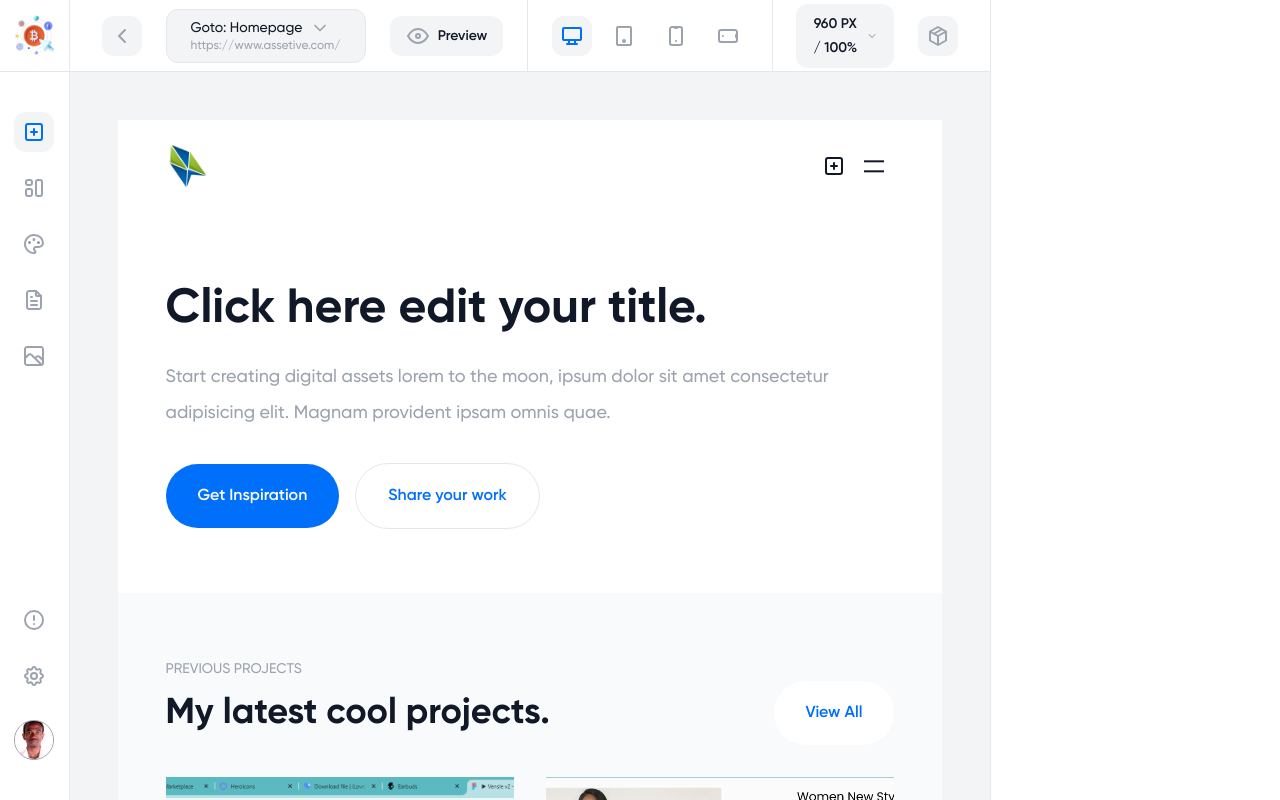
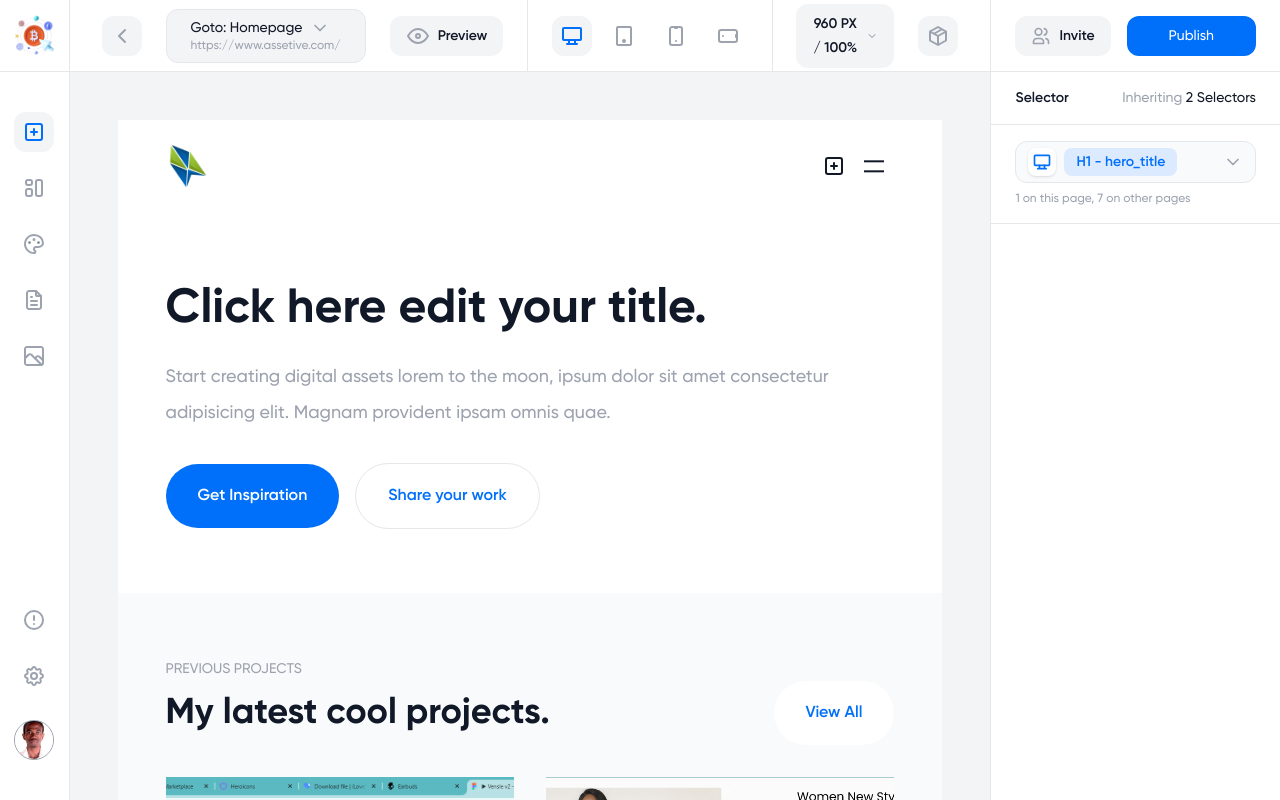
Before and after one commit to olufsenglo/assetive, a React (Vite) app: page / in a window 1280 px wide. Built offline with nearby package versions, Linux system fonts and the light colour scheme.

Commit message:
Add action details to side panel

```diff
--- a/src/App.jsx
+++ b/src/App.jsx
@@ -6,6 +6,7 @@ import DeviceTabletIcon from "./icons/device-tablet.svg?component";
 import DeviceMobileIcon from "./icons/device-mobile.svg?component";
 import DeviceMobilerotatedIcon from "./icons/device-mobile-rotated.svg?component";
 import PackageIcon from "./icons/package.svg?component";
+import UsersIcon from "./icons/users.svg?component";
 import SquarePlusIcon from "./icons/square-plus.svg?component";
 import LayoutIcon from "./icons/layout.svg?component";
 import Palette from "./icons/palette.svg?component";
@@ -211,6 +212,42 @@ function App() {
         </main>
       </div>
       <aside className="flex h-screen w-[300px] flex-col border-l border-gray-200 bg-white">
+        <div className="flex h-18 items-center gap-x-4 border-b border-gray-200 px-6">
+          <button className="flex items-center justify-center gap-x-2 rounded-xl bg-gray-100 px-4 py-2">
+            <UsersIcon className="h-5 w-5 stroke-current text-gray-400" />
+            <span className="text-sm font-semibold leading-6">Invite</span>
+          </button>
+          <button className="flex flex-1 items-center justify-center gap-x-2 rounded-xl bg-blue-600 px-4 py-2 text-sm leading-6 text-white">
+            Publish
+          </button>
+        </div>
+        <div className="flex flex-1 flex-col overflow-y-scroll">
+          <div className="flex items-center justify-between border-b border-gray-200 py-4 px-6">
+            <span className="text-sm font-semibold"> Selector </span>
+            <span className="text-sm text-gray-400">
+              Inheriting{" "}
+              <span className="text-sm font-medium text-gray-900">
+                2 Selectors
+              </span>
+            </span>
+          </div>
+          <div className="border-b border-gray-200 py-4 px-6">
+            <button className="flex w-full items-center justify-between rounded-xl border border-gray-200 bg-gray-50 px-3 py-1.5">
+              <div className="flex items-center gap-x-2">
+                <span className="rounded-lg bg-white p-1 shadow">
+                  <DeviceDesktopIcon className="h-5 w-5 stroke-current text-blue-600" />
+                </span>
+                <span className="rounded-lg bg-blue-100 py-1 px-3 text-sm font-semibold text-blue-600 ">
+                  H1 - hero_title
+                </span>
+              </div>
+              <ChevronDownIcon className="h-5 w-5 stroke-current text-gray-400" />
+            </button>
+            <div className="mt-2 text-xs text-gray-400">
+              1 on this page, 7 on other pages
+            </div>
+          </div>
+        </div>
       </aside>
     </div>
   );
```
